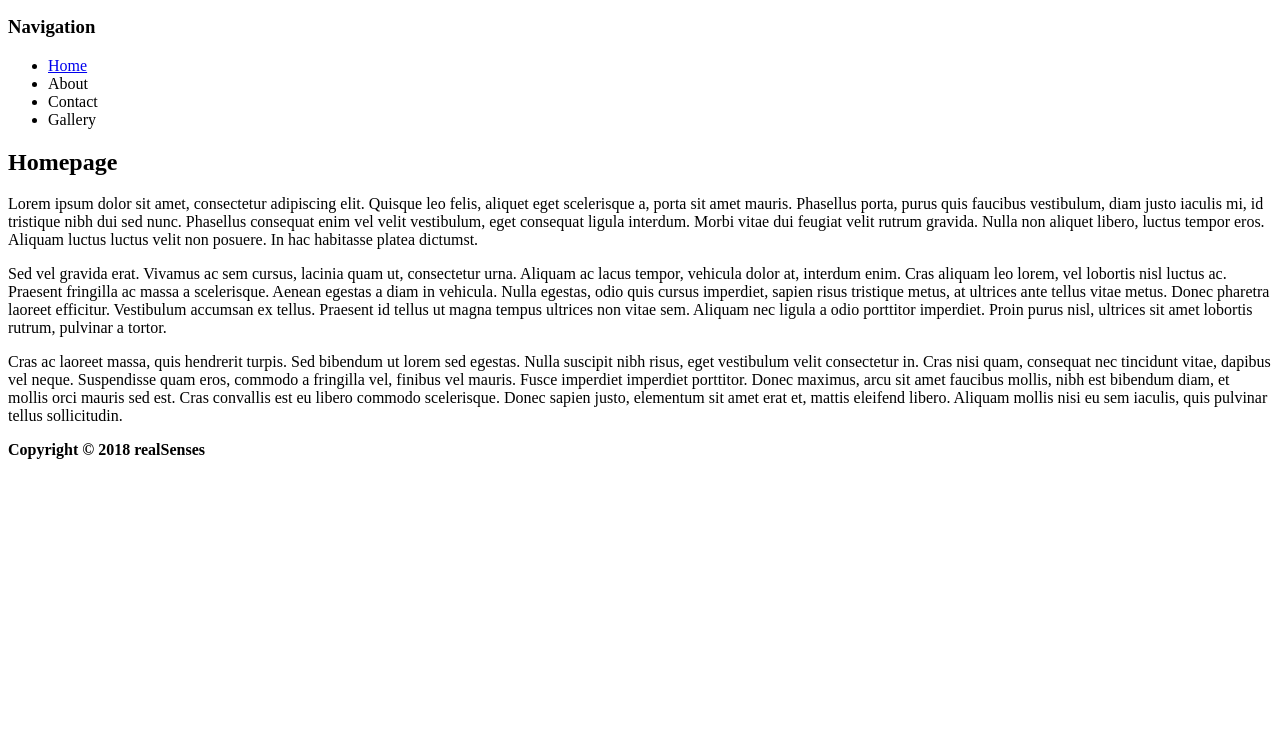
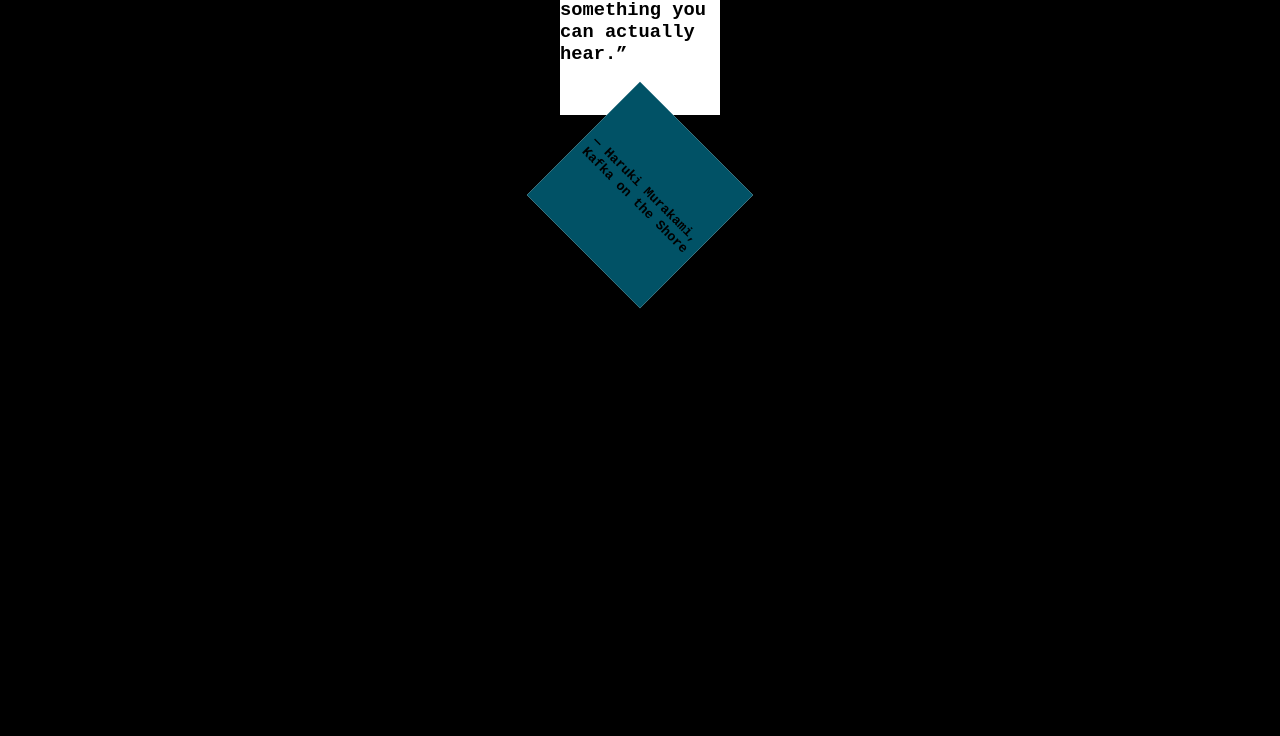
Before and after one commit to realSenses/project-repo, a plain HTML site: page index.html in a window 1280 px wide. Shown: the part 64-800 px from the top of the page. Drawn offline with Linux system fonts and the light colour scheme.

Commit message:
Update index.html
Fun with css

```diff
--- a/index.html
+++ b/index.html
@@ -1,46 +1,47 @@
 <!DOCTYPE html>
 <html>
     <head>
-    <title>My Webpage</title>
-    <link rel="stylesheet" type="text/css" href="reset.css" />
-    <link rel="stylesheet" type="text/css" href="style.css" />
+        <title>A quote</title>
+        <style type="text/css">
+            body {
+                background-color: black;
+                font-family: 'Courier New', Courier, monospace;
+                color: black;
 
+            }
+            #container {
+                margin: 0 auto;
+            }
+
+            div {
+             width: 160px;
+             height: 160px;
+             background-color: white;
+               }
+
+            #rotated {
+              transform: rotate(45deg); /* Equal to rotateZ(45deg) */
+            }
+
+            #in-rotation {
+                display: table-cell;
+                vertical-align: middle;
+                background-color: rgb(1, 82, 102);
+                text-align: center;
+            }
+
+        </style>
+    </head>
     <body>
         <div id="container">
-            <div id="header">
-            <h1>My website</h1>
+            <div>
+                <h3>“Silence, I discover, is something you can actually hear.”</h3>
             </div>
-            <div id="content">
-
-                <div id="nav">
-                <h3>Navigation</h3>
-                    <ul>
-                    <li><a class="selected" href="index.html">Home</a></li>
-                    <li>About</li>
-                    <li>Contact</li>
-                    <li>Gallery</li>
-                    </ul>
+            <div id="rotated">
+                 <div id="in-rotation">
+                    <h5>― Haruki Murakami, Kafka on the Shore</h5>
                 </div>
-
-                <div id="main">
-                <h2>Homepage</h2>
-
-                <p>
-                Lorem ipsum dolor sit amet, consectetur adipiscing elit. Quisque leo felis, aliquet eget scelerisque a, porta sit amet mauris. Phasellus porta, purus quis faucibus vestibulum, diam justo iaculis mi, id tristique nibh dui sed nunc. Phasellus consequat enim vel velit vestibulum, eget consequat ligula interdum. Morbi vitae dui feugiat velit rutrum gravida. Nulla non aliquet libero, luctus tempor eros. Aliquam luctus luctus velit non posuere. In hac habitasse platea dictumst.
-                </p>
-
-                <p>
-                Sed vel gravida erat. Vivamus ac sem cursus, lacinia quam ut, consectetur urna. Aliquam ac lacus tempor, vehicula dolor at, interdum enim. Cras aliquam leo lorem, vel lobortis nisl luctus ac. Praesent fringilla ac massa a scelerisque. Aenean egestas a diam in vehicula. Nulla egestas, odio quis cursus imperdiet, sapien risus tristique metus, at ultrices ante tellus vitae metus. Donec pharetra laoreet efficitur. Vestibulum accumsan ex tellus. Praesent id tellus ut magna tempus ultrices non vitae sem. Aliquam nec ligula a odio porttitor imperdiet. Proin purus nisl, ultrices sit amet lobortis rutrum, pulvinar a tortor.
-                </p>
-
-                </p>Cras ac laoreet massa, quis hendrerit turpis. Sed bibendum ut lorem sed egestas. Nulla suscipit nibh risus, eget vestibulum velit consectetur in. Cras nisi quam, consequat nec tincidunt vitae, dapibus vel neque. Suspendisse quam eros, commodo a fringilla vel, finibus vel mauris. Fusce imperdiet imperdiet porttitor. Donec maximus, arcu sit amet faucibus mollis, nibh est bibendum diam, et mollis orci mauris sed est. Cras convallis est eu libero commodo scelerisque. Donec sapien justo, elementum sit amet erat et, mattis eleifend libero. Aliquam mollis nisi eu sem iaculis, quis pulvinar tellus sollicitudin.
-                </p>
-                </div>
-
             </div>
-
-            <div id="footer">
-            <strong>Copyright &copy; 2018 realSenses</strong>
-        </div>
+    </div>
     </body>
 </html>
```
